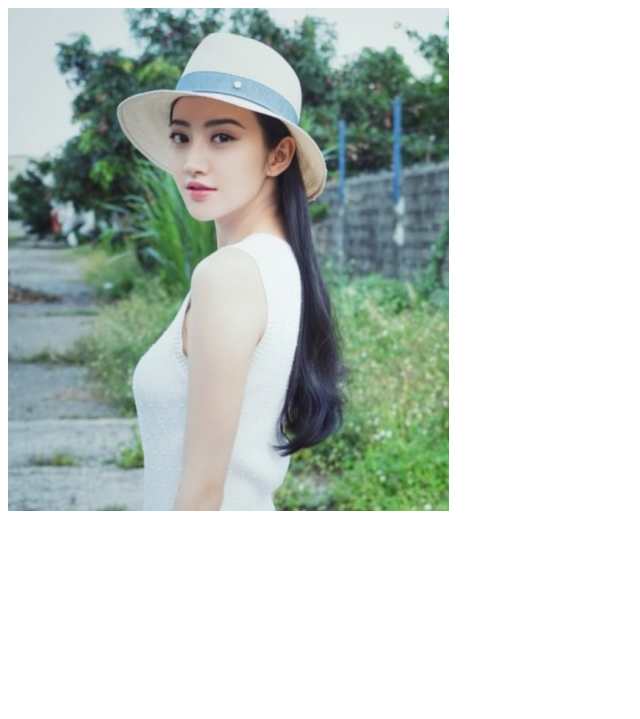
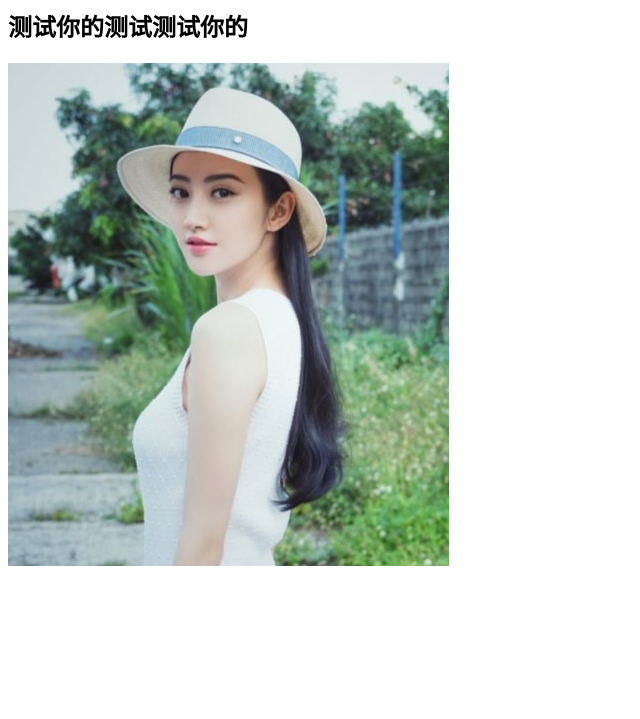
Before and after one commit to getfont/1906, a plain HTML site: page index.html in a window 1280 px wide. Shown: the part 81-800 px from the top of the page, without its empty margins (0-640 px from the left). Drawn offline with Linux system fonts and the light colour scheme.

Commit message:
Update index.html

```diff
--- a/index.html
+++ b/index.html
@@ -9,6 +9,7 @@
 </head>
 <body>
     <h1>测试标题123</h1>
+    <h2>测试你的测试测试你的</h2>
     <img src="jt.png" alt="">
 </body>
 </html>
```
